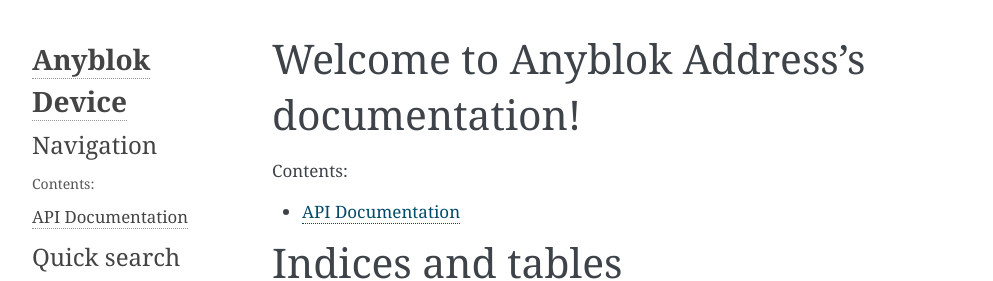
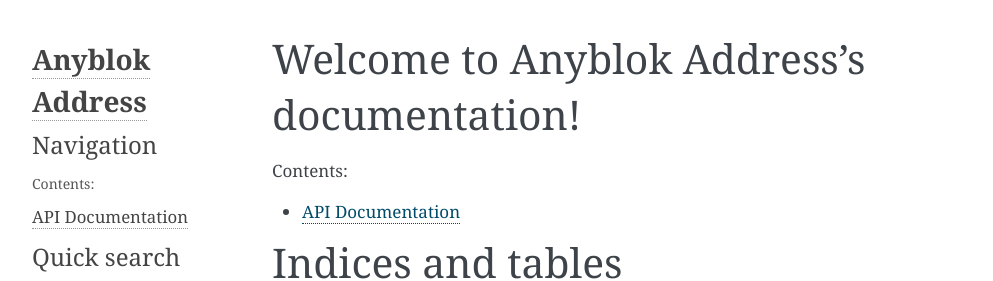
Before and after one commit to AnyBlok/anyblok_address, a Sphinx documentation site: the page built from doc/source/index.rst, in a window 1280 px wide. Shown: the top 281 px of the page, without its empty margins (148-1141 px from the left). Built offline with Sphinx 7.4.7, drawn with Linux system fonts in a browser that asks for light colours.

Commit message:
fix travis

```diff
--- a/doc/source/conf.py
+++ b/doc/source/conf.py
@@ -1,15 +1,7 @@
-# This file is a part of the AnyBlok / Address project
-#
-#    Copyright (C) 2018 Franck Bret <f.bret@sensee.com>
-#    Copyright (C) 2018 Hugo Quezada <h.quezada@sensee.com>
-#
-# This Source Code Form is subject to the terms of the Mozilla Public License,
-# v. 2.0. If a copy of the MPL was not distributed with this file,You can
-# obtain one at http://mozilla.org/MPL/2.0/.
 #!/usr/bin/env python3
 # -*- coding: utf-8 -*-
 #
-# Anyblok Device documentation build configuration file, created by
+# Anyblok Address documentation build configuration file, created by
 # sphinx-quickstart on Fri Sep 22 12:52:36 2017.
 #
 # This file is execfile()d with the current directory set to its
@@ -55,7 +47,7 @@
 master_doc = 'index'
 
 # General information about the project.
-project = 'Anyblok Device'
+project = 'Anyblok Address'
 copyright = '2017, Franck Bret <f.bret@sensee.com>'
 author = 'Franck Bret'
 
@@ -122,7 +114,7 @@
 # -- Options for HTMLHelp output ------------------------------------------
 
 # Output file base name for HTML help builder.
-htmlhelp_basename = 'Anyblok Devicedoc'
+htmlhelp_basename = 'Anyblok Addressdoc'
 
 # -- Options for LaTeX output ---------------------------------------------
 
@@ -148,8 +140,8 @@
 # (source start file, target name, title,
 #  author, documentclass [howto, manual, or own class]).
 latex_documents = [
-    (master_doc, 'Anyblok Device.tex',
-     'Anyblok Device Documentation',
+    (master_doc, 'Anyblok Address.tex',
+     'Anyblok Address Documentation',
      'Franck Bret', 'manual'),
 ]
 
@@ -158,7 +150,7 @@
 # One entry per manual page. List of tuples
 # (source start file, name, description, authors, manual section).
 man_pages = [
-    (master_doc, 'Anyblok Device', 'Anyblok Device Documentation',
+    (master_doc, 'Anyblok Address', 'Anyblok Address Documentation',
      [author], 1)
 ]
 
@@ -168,7 +160,7 @@
 # (source start file, target name, title, author,
 #  dir menu entry, description, category)
 texinfo_documents = [
-    (master_doc, 'Anyblok Device', 'Anyblok Device Documentation',
-     author, 'Anyblok Device', 'One line description of project.',
+    (master_doc, 'Anyblok Address', 'Anyblok Address Documentation',
+     author, 'Anyblok Address', 'One line description of project.',
      'Miscellaneous'),
 ]
```
Also changed, not shown: requirements.test.txt (+1 -5 lines), .travis.yml.
